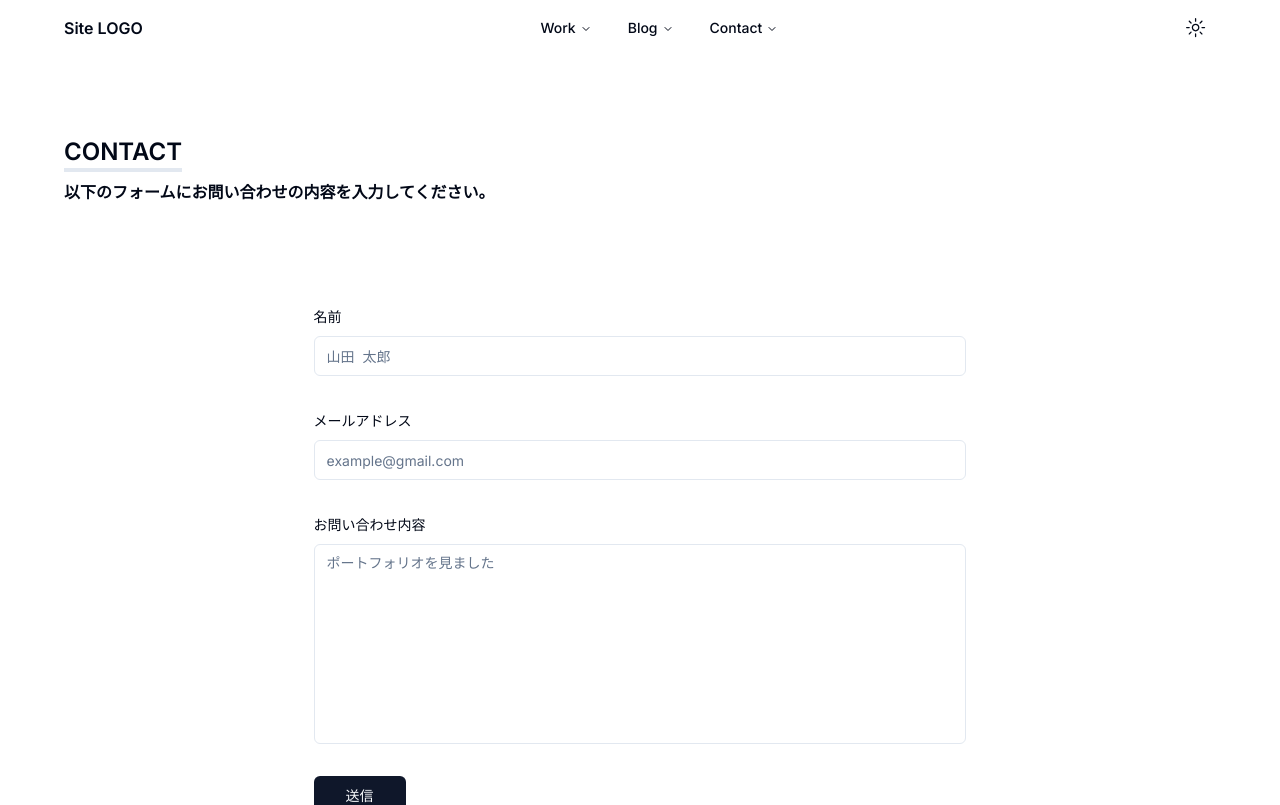
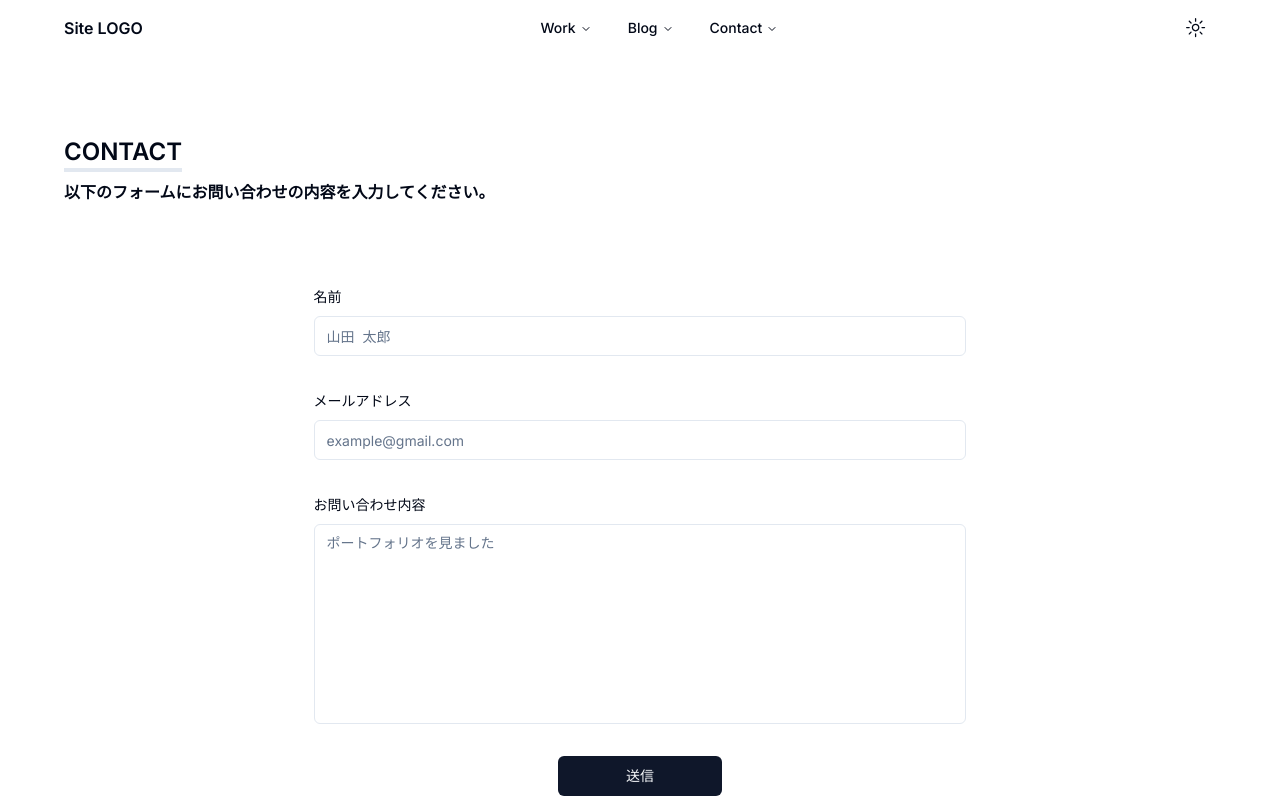
Before and after one commit to kkkumakk001/portfolio_2024, a Next.js app: page /contact in a window 1280 px wide. Shown: the top 805 px of the page. Built offline with nearby package versions, Linux system fonts and the light colour scheme.

Commit message:
vercelデプロイ時のテスト

```diff
--- a/src/components/Form.tsx
+++ b/src/components/Form.tsx
@@ -70,6 +70,7 @@ const ContactForm = () => {
                     description: "もう一度送信していただくか、TwitterのDMでも受け付けております。",
                 });
             } finally {
+                console.log(params);
                 form.reset();
                 setIsSending(false);
             }
@@ -78,7 +79,7 @@ const ContactForm = () => {
     };
 
     return (
-        <div className="container py-[100px] flex items-center">
+        <div className="container pt-[80px] flex items-center">
             <div className="lg:w-[60%] w-full mx-auto">
                 <Form {...form}>
                     <form className="space-y-8" onSubmit={form.handleSubmit(onSubmit)}>
@@ -125,9 +126,11 @@ const ContactForm = () => {
                                 </FormItem>
                             )}
                         />
-                        <Button className="px-8" disabled={isSending}>
-                            送信
-                        </Button>
+                        <div className="flex justify-center">
+                            <Button className="min-w-[150px] w-1/3 md:w-1/4" disabled={isSending}>
+                                送信
+                            </Button>
+                        </div>
                     </form>
                 </Form>
             </div>
```
